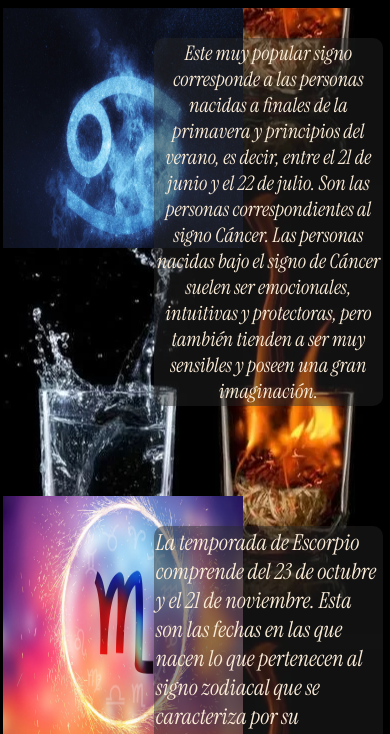
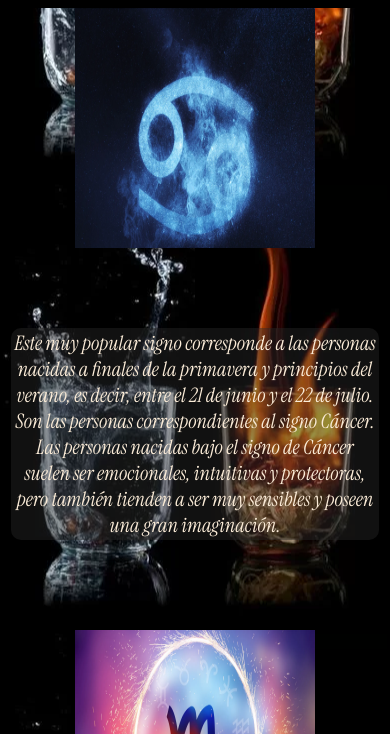
Before and after one commit to FfacundoFlores/Pre-entrega-FacundoFlores, a plain HTML site: page pages/agua.html in a window 390 px wide. Shown: the part 110-844 px from the top of the page. Drawn offline with Linux system fonts and the light colour scheme.

Commit message:
Querys solucionadas

```diff
--- a/scss/components/_sections.scss
+++ b/scss/components/_sections.scss
@@ -92,6 +92,23 @@ iframe {
     border: 3px solid black;
     row-gap: 50px;
     column-gap: 70px;
+
+    @media only screen and (max-width: 480px) {
+        display: flex;
+        flex-direction: column;
+        justify-content: center;
+        align-items: center;
+        margin: 0;
+    }
+
+    @media only screen and (max-width: 768px) {
+        display: flex;
+        flex-direction: column;
+        justify-content: center;
+        align-items: center;
+        margin: 0;
+    }
+
 }
 
 .grid-item1 {
```
Also changed, not shown: css/style.css, 1 other file.
